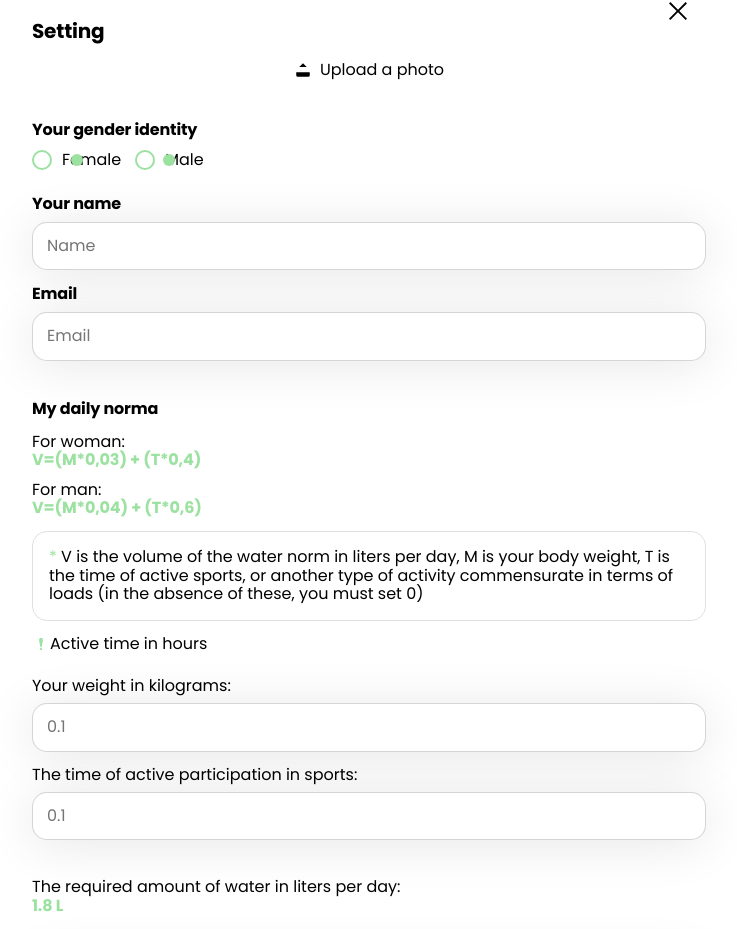
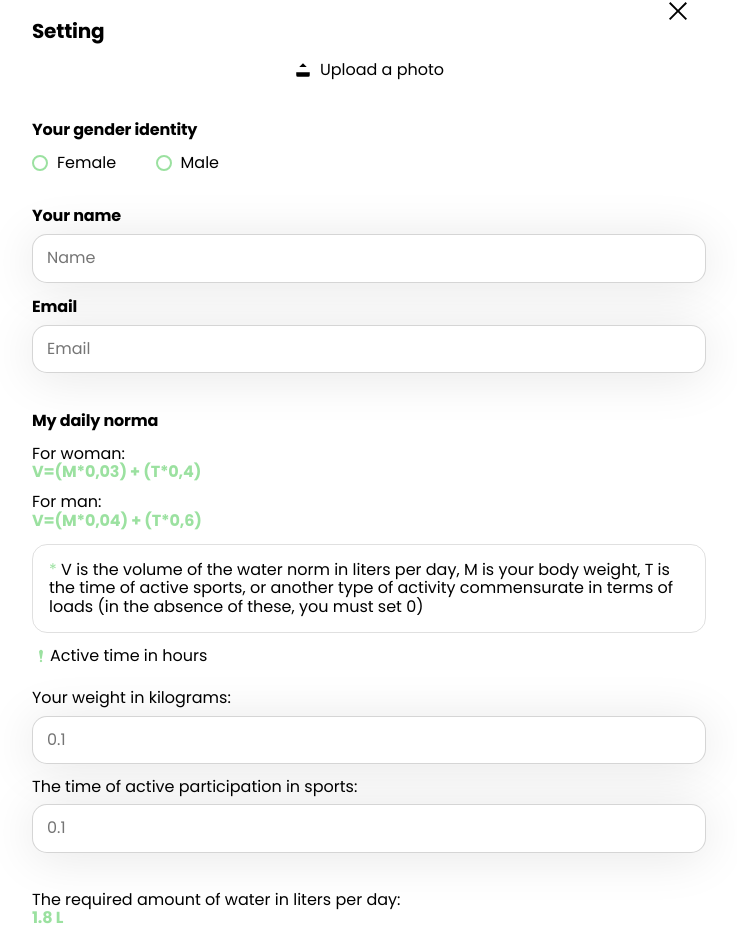
Before and after one commit to LMSerhii/frontend-aqua-track-05, a React (Vite) app: page / in a window 1280 px wide. Shown: the part 1031-1960 px from the top of the page, without its empty margins (271-1008 px from the left). Built offline with nearby package versions, Linux system fonts and the light colour scheme.

Commit message:
add new-styles

```diff
--- a/src/components/modals/UserSettingsForm/UserSettingsForm.jsx
+++ b/src/components/modals/UserSettingsForm/UserSettingsForm.jsx
@@ -102,7 +102,7 @@ export const UserSettingsForm = () => {
           </label>
         </div>
 
-        <label htmlFor="gender" className={s.labelImportanGender}>
+        {/* <label htmlFor="gender" className={s.labelImportanGender}>
           Your gender identity
         </label>
         <div className={s.genderWrap}>
@@ -129,6 +129,43 @@ export const UserSettingsForm = () => {
               // {...register('gender')}
             />
             <label className={s.labelGender} htmlFor="male">
+              Male
+            </label>
+          </div>
+        </div> */}
+        <label htmlFor="gender" className={s.labelImportanGender}>
+          Your gender identity
+        </label>
+        <div className={s.genderWrap}>
+          <div className={s.gender}>
+            <input
+              type="radio"
+              id="female"
+              value="female"
+              checked={gender === 'female'}
+              onChange={() => setGender('female')}
+              // {...register('gender')}
+            />
+            <label
+              className={`${s.labelGender} ${s.materialRadio}`}
+              htmlFor="female"
+            >
+              Female
+            </label>
+          </div>
+          <div className={s.gender}>
+            <input
+              type="radio"
+              id="male"
+              value="male"
+              checked={gender === 'male'}
+              onChange={() => setGender('male')}
+              // {...register('gender')}
+            />
+            <label
+              className={`${s.labelGender} ${s.materialRadio}`}
+              htmlFor="male"
+            >
               Male
             </label>
           </div>
--- a/src/components/modals/UserSettingsForm/UserSettingsForm.module.css
+++ b/src/components/modals/UserSettingsForm/UserSettingsForm.module.css
@@ -144,56 +144,63 @@ input {
 }
 
 .genderWrap {
+  width: 187px;
   display: flex;
-  align-items: center;
-  width: 166px;
-  gap: 14px;
+  justify-content: space-between;
+  margin-bottom: 24px;
+}
+/* Стилізація радіокнопок */
+/* Загальні стилі для радіокнопок */
+input[type='radio'] {
+  display: none; /* Приховати стандартну радіокнопку */
 }
 
+/* Зовнішній вигляд контейнера радіокнопки */
 .gender {
-  margin-top: 10px;
+  margin-bottom: 10px;
 }
 
-.gender input[type='radio'] {
-  display: none;
-}
-
+/* Внутрішня рамка контейнера радіокнопки */
 .gender label {
-  display: flex;
-  align-items: center;
+  display: inline-block;
   position: relative;
+  padding-left: 25px;
   cursor: pointer;
 }
 
+/* Стилі для "псевдо-кнопок" */
 .gender label:before {
   content: '';
-  display: inline-block;
-  width: 20px;
-  height: 20px;
-  border: 2px solid #9be1a0;
-  border-radius: 50%;
-  margin-right: 10px;
-  position: relative;
+  position: absolute;
+  left: 0;
+  top: 50%;
+  transform: translateY(-50%);
+  width: 16px;
+  height: 16px;
+  border: 2px solid #9be1a0; /* Лінія рамки */
+  border-radius: 50%; /* Круглий контур */
 }
 
+/* Зміна стилю "псевдо-кнопок" при виборі */
 .gender input[type='radio']:checked + label:before {
-  background-color: transparent;
+  background-color: white; /* Колір заливки при виборі */
 }
 
+/* Додавання маленького кола всередині радіокнопки */
 .gender label:after {
   content: '';
-  display: inline-block;
-  width: 12px;
-  height: 12px;
-  background-color: #9be1a0;
-  border-radius: 50%;
+  display: none; /* Початково приховати */
   position: absolute;
   top: 50%;
-  left: 50%;
-  transform: translate(-50%, -50%);
-  transition: background-color 0.3s ease;
+  left: 4px;
+  transform: translateY(-50%);
+  width: 8px;
+  height: 8px;
+  background-color: #9be1a0; /* Колір кола */
+  border-radius: 50%; /* Круглий контур */
 }
 
+/* Показати маленьке коло при виборі */
 .gender input[type='radio']:checked + label:after {
-  background-color: #9be1a0;
+  display: block;
 }
```
